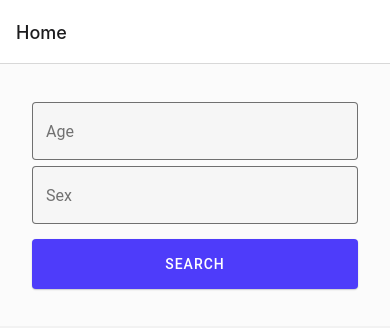
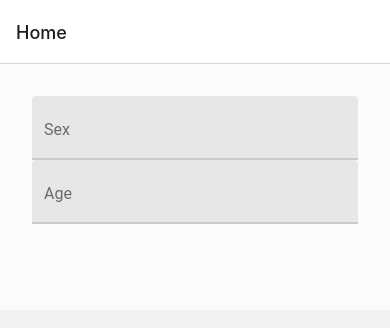
Before and after one commit to bdlcm/risk-assessment-app, a React Native app: screen / in a window 390 px wide. Shown: the top 328 px of the page. Built offline with nearby package versions, Linux system fonts and the light colour scheme.

Commit message:
fixed input

```diff
--- a/package.json
+++ b/package.json
@@ -16,9 +16,11 @@
     "expo-status-bar": "^1.0.4",
     "react": "^16.14.0",
     "react-dom": "^16.14.0",
+    "react-hook-form": "^7.12.2",
     "react-is": "^16.13.1",
     "react-native": "https://github.com/expo/react-native/archive/sdk-42.0.0.tar.gz",
     "react-native-paper": "^4.9.2",
+    "react-native-paper-dropdown": "^1.0.7",
     "react-native-safe-area-context": "3.2.0",
     "react-native-screens": "~3.4.0",
     "react-native-web": "^0.17.1",
--- a/src/components/form/input.component.js
+++ b/src/components/form/input.component.js
@@ -1,22 +1,21 @@
 /* eslint-disable react/prop-types */
-import * as React from 'react';
-import { TextInput, Button } from 'react-native-paper';
+import React, { useState, useEffect } from 'react';
 import { SafeArea } from '../utility/safe-area.components';
 import { FormContainer, FormButton, FormInput } from '../../components/style/styled-form.component';
+import { SafeAreaView, StyleSheet, TextInput } from 'react-native';
 
 export const InputComponent = ({ navigation }) => {
+  const [sex, onChangeSex] = React.useState('');
+  const [age, onChangeAge] = React.useState('');
+
   return (
-    <>
-      <SafeArea>
-        <FormContainer>
-          <FormInput mode="outlined" label="Age"></FormInput>
-
-          <FormInput mode="outlined" label="Sex"></FormInput>
-          <FormButton mode="contained" onPress={() => navigation.navigate('Results')}>
-            Search
-          </FormButton>
-        </FormContainer>
-      </SafeArea>
-    </>
+    <SafeArea>
+      <FormContainer>
+        <FormInput label="Sex" onChangeText={onChangeSex} value={sex} />
+        <FormInput onChangeText={onChangeAge} value={age} label="Age" keyboardType="numeric" />
+        <FormButton
+          onPress={() => navigation.navigate('Results', { age: age, sex: sex })}></FormButton>
+      </FormContainer>
+    </SafeArea>
   );
 };
--- a/src/components/style/styled-form.component.js
+++ b/src/components/style/styled-form.component.js
@@ -21,6 +21,7 @@ export const FormButton = styled(Button).attrs({
   padding: ${(props) => props.theme.space[2]};
   margin-bottom: 5px;
   margin-top: 15px;
+  color: blue;
 
 `;
 export const FormSwitch = styled(Switch)`
--- a/src/screens/home/results.screen.js
+++ b/src/screens/home/results.screen.js
@@ -1,10 +1,16 @@
 import { SafeArea } from '../../components/utility/safe-area.components';
-import React, { useContext, useState } from 'react';
+import React, { useContext, useState, useEffect } from 'react';
 import { InputComponent } from '../../components/form/input.component';
 import { Button, TextInput } from 'react-native-paper';
 import { View, Text } from 'react-native';
 
-export const ResultsScreen = () => {
+export const ResultsScreen = ({ route }) => {
+  // eslint-disable-next-line react/prop-types
+  const { age, sex } = route.params;
+
+  useEffect(() => {
+    console.log('text', age, sex);
+  }, []);
   return (
     <SafeArea>
       <View>
```
Also changed, not shown: src/services/vaccine.context.js (added), 1 other file (tests, documents, lock files or other folders).
